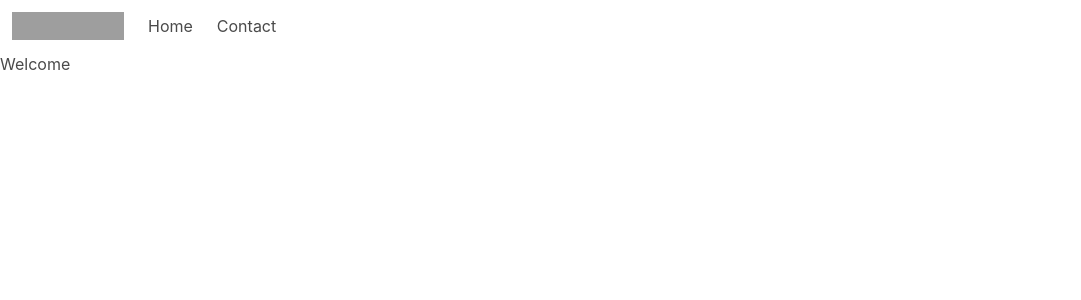
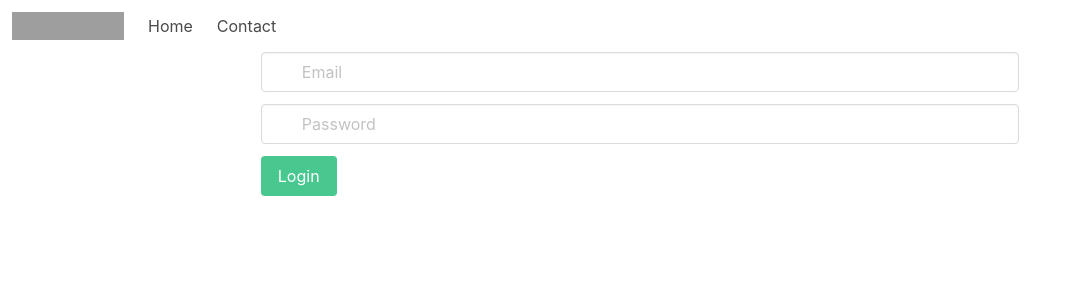
Before and after one commit to roxnnz/mobi, a Next.js app in the folder code/mobi-ui/: page / in a window 1280 px wide. Shown: the top 300 px of the page, without its empty margins (0-1081 px from the left). Built offline with nearby package versions, Linux system fonts and the light colour scheme; grey boxes are pictures that could not be loaded.

Commit message:
added login componant

```diff
--- /dev/null
+++ b/code/mobi-ui/components/login-form.tsx
@@ -0,0 +1,31 @@
+export default function LoginForm() {
+  return (
+    <>
+      <div className="field">
+        <p className="control has-icons-left has-icons-right">
+          <input className="input" type="email" placeholder="Email" />
+          <span className="icon is-small is-left">
+            <i className="fas fa-envelope"></i>
+          </span>
+          <span className="icon is-small is-right">
+            <i className="fas fa-check"></i>
+          </span>
+        </p>
+      </div>
+
+      <div className="field">
+        <p className="control has-icons-left">
+          <input className="input" type="password" placeholder="Password" />
+          <span className="icon is-small is-left">
+            <i className="fas fa-lock"></i>
+          </span>
+        </p>
+      </div>
+      <div className="field">
+        <p className="control">
+          <button className="button is-success">Login</button>
+        </p>
+      </div>
+    </>
+  );
+}
--- a/code/mobi-ui/pages/index.tsx
+++ b/code/mobi-ui/pages/index.tsx
@@ -1,7 +1,31 @@
-import type { NextPage } from 'next';
+import type { NextPage } from "next";
+import Head from "next/head";
+import LoginForm from "../components/login-form";
 
 const Home: NextPage = () => {
-  return <div className="tile">Welcome</div>;
+  return (
+    <div>
+      <Head>
+        <title>Login Page</title>
+      </Head>
+      <main>
+        {/* <div className="columns is-mobile">
+          <div className="column">1</div>
+          <div className="column">2</div>
+          <div className="column">
+
+          </div>
+          <div className="column">4</div>
+        </div> */}
+
+        <div className="columns is-mobile">
+          <div className="column is-three-fifths is-offset-one-fifth">
+            <LoginForm></LoginForm>
+          </div>
+        </div>
+      </main>
+    </div>
+  );
 };
 
 export default Home;
```
Also changed, not shown: 1 other file (tests, documents, lock files or other folders).
